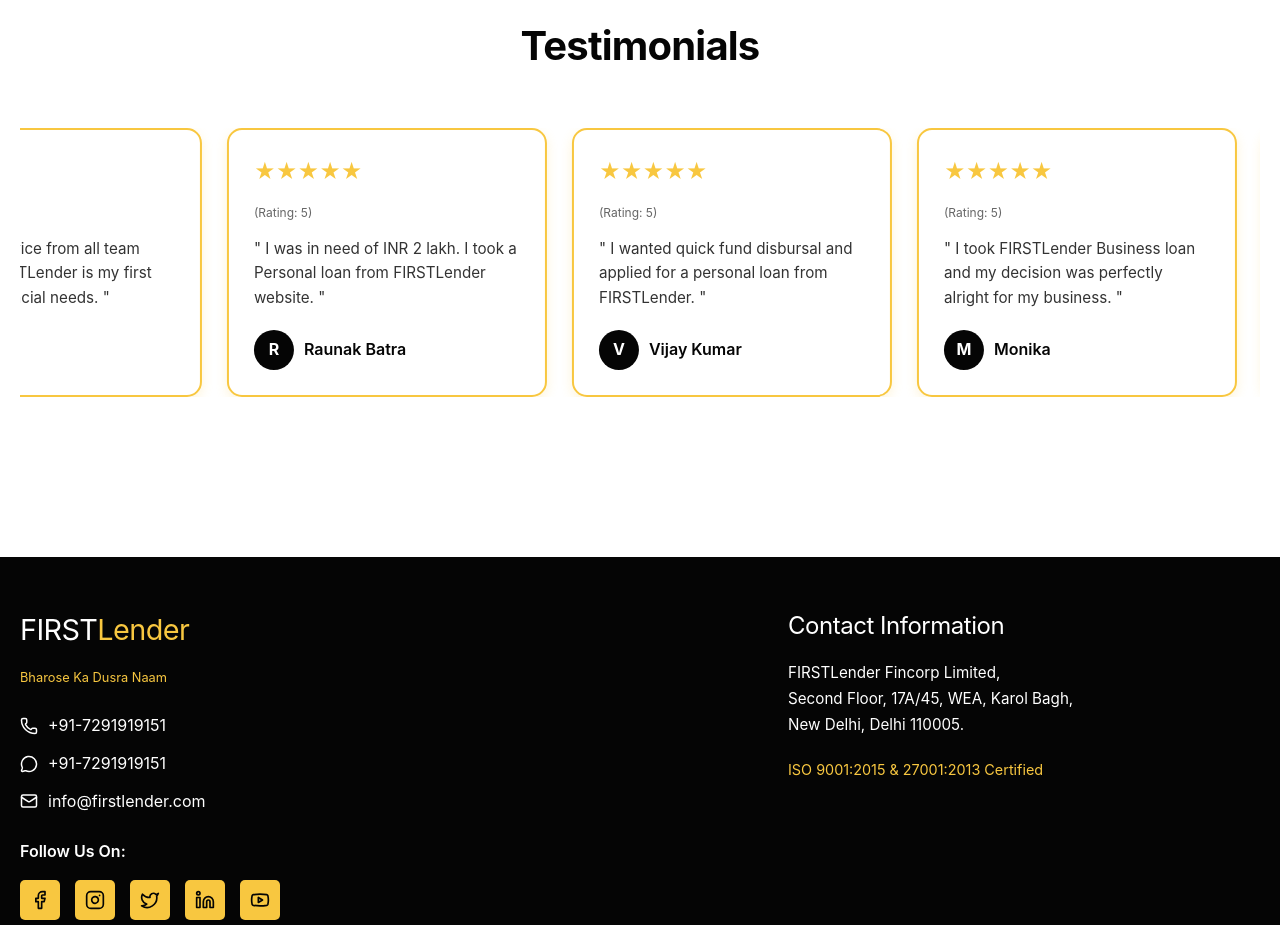
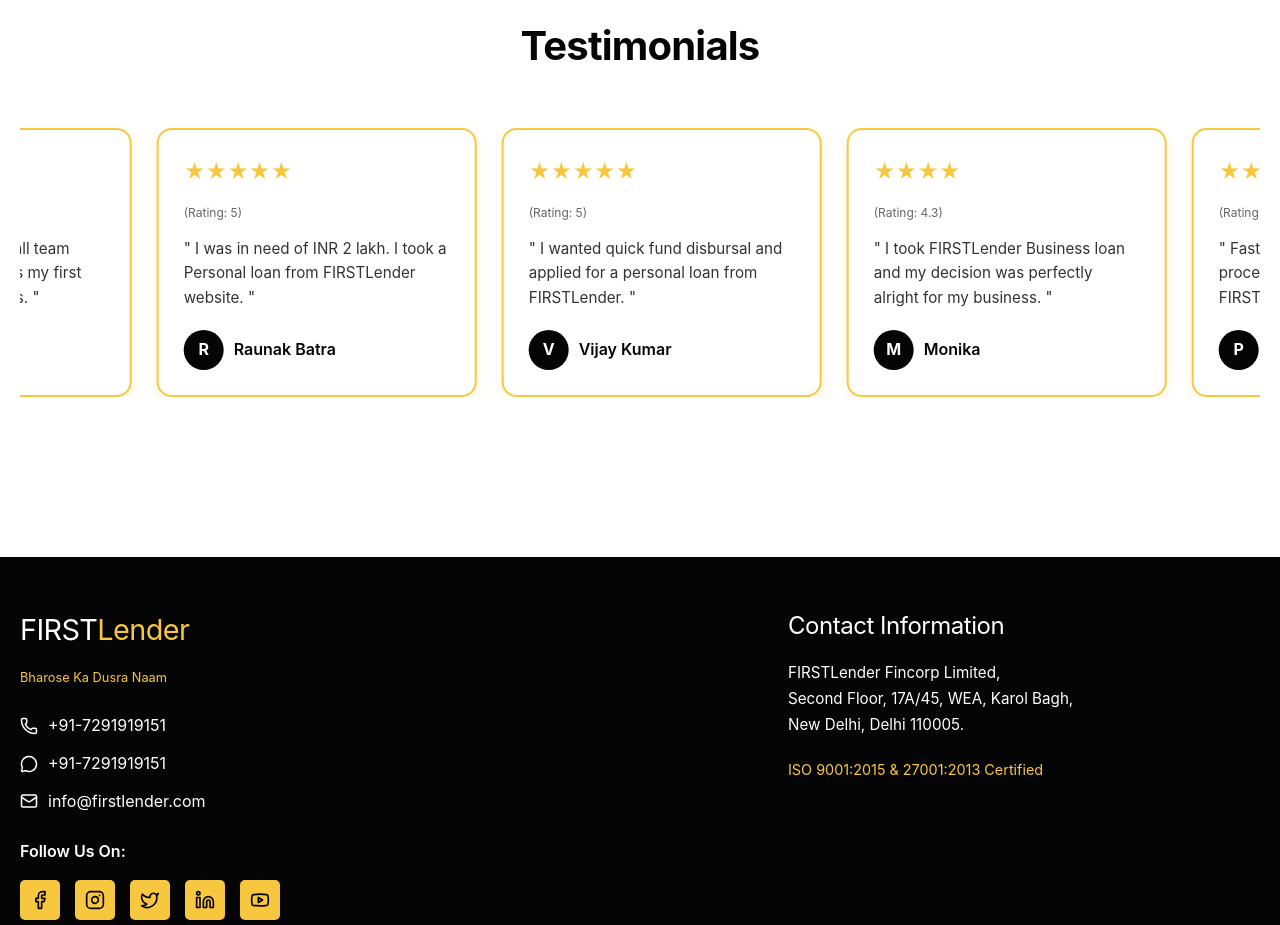
Before and after one commit to Abhinav-Mishra-7/first-lender, a React (Vite) app: page / in a window 1280 px wide. Shown: the part 4360-5285 px from the top of the page. Built offline with nearby package versions, Linux system fonts and the light colour scheme.

Commit message:
third commit

```diff
--- a/src/pages/LandingPage.jsx
+++ b/src/pages/LandingPage.jsx
@@ -127,17 +127,17 @@
   },
   {
     name: "Monika",
-    rating: 5,
+    rating: 4.3,
     text: "I took FIRSTLender Business loan and my decision was perfectly alright for my business.",
   },
   {
     name: "Priya Sharma",
-    rating: 5,
+    rating: 4.7,
     text: "Fast approval and transparent process. Highly recommend FIRSTLender for any loan needs.",
   },
   {
     name: "Amit Patel",
-    rating: 5,
+    rating: 4.5,
     text: "Best interest rates in the market. The team was very professional throughout.",
   },
 ];
@@ -480,7 +480,7 @@
         </div>
       </section>
 
-      {/* Testimonials */}
+      {/* Testimonials - FASTER ANIMATION (10s) */}
       <section style={{ padding: "80px 20px", background: "#fff", overflow: "hidden" }}>
         <div style={{ maxWidth: "1400px", margin: "0 auto" }}>
           <h2
@@ -496,10 +496,11 @@
           </h2>
           <div style={{ position: "relative", overflow: "hidden" }}>
             <div
+              className="testimonials-scroll"
               style={{
                 display: "flex",
                 gap: "25px",
-                animation: "scroll 30s linear infinite",
+                animation: "scroll 0.2s linear infinite",
               }}
             >
               {[...testimonials, ...testimonials].map((testimonial, index) => (
@@ -517,7 +518,9 @@
                   <div style={{ color: "#f8c740", fontSize: "1.3rem", marginBottom: "15px" }}>
                     {"★".repeat(testimonial.rating)}
                   </div>
-                  <p style={{ fontSize: "0.75rem", color: "#666", marginBottom: "15px" }}>(Rating: {testimonial.rating})</p>
+                  <p style={{ fontSize: "0.75rem", color: "#666", marginBottom: "15px" }}>
+                    (Rating: {testimonial.rating})
+                  </p>
                   <p style={{ fontSize: "0.95rem", color: "#333", lineHeight: 1.6, marginBottom: "20px" }}>
                     " {testimonial.text} "
                   </p>
@@ -545,6 +548,8 @@
           </div>
         </div>
       </section>
+
+
 
       {/* Footer */}
       <footer style={{ background: "#050505", color: "#fff", padding: "50px 20px 30px", marginTop: "80px" }}>
@@ -661,6 +666,11 @@
           }
         }
 
+        /* Ensure fast animation on all devices */
+        .testimonials-scroll {
+          animation: scroll 5s linear infinite !important;
+        }
+
         /* Hero Section Responsive */
         @media (max-width: 968px) {
           .hero-section {
@@ -741,6 +751,7 @@
           }
         }
       `}</style>
+
     </div>
   );
 }
```
